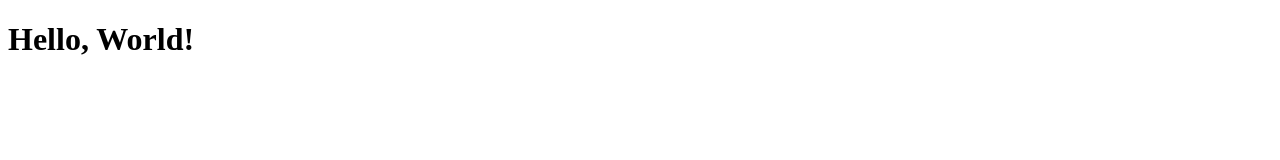
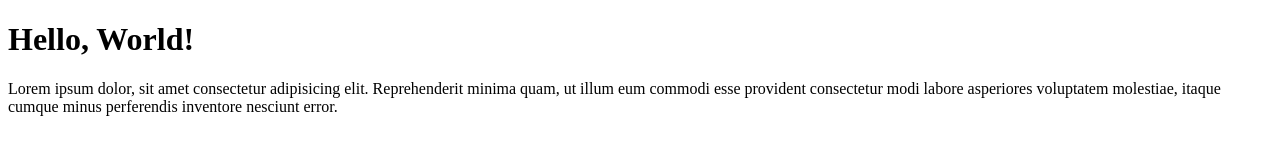
Before and after one commit to munawirnanang/munawir-git-test, a plain HTML site: page index.html in a window 1280 px wide. Drawn offline with Linux system fonts and the light colour scheme.

Commit message:
Menambahkan paragraph

```diff
--- a/index.html
+++ b/index.html
@@ -8,5 +8,6 @@
 </head>
 <body>
     <h1>Hello, World!</h1>
+    <p>Lorem ipsum dolor, sit amet consectetur adipisicing elit. Reprehenderit minima quam, ut illum eum commodi esse provident consectetur modi labore asperiores voluptatem molestiae, itaque cumque minus perferendis inventore nesciunt error.</p>
 </body>
 </html>
```
